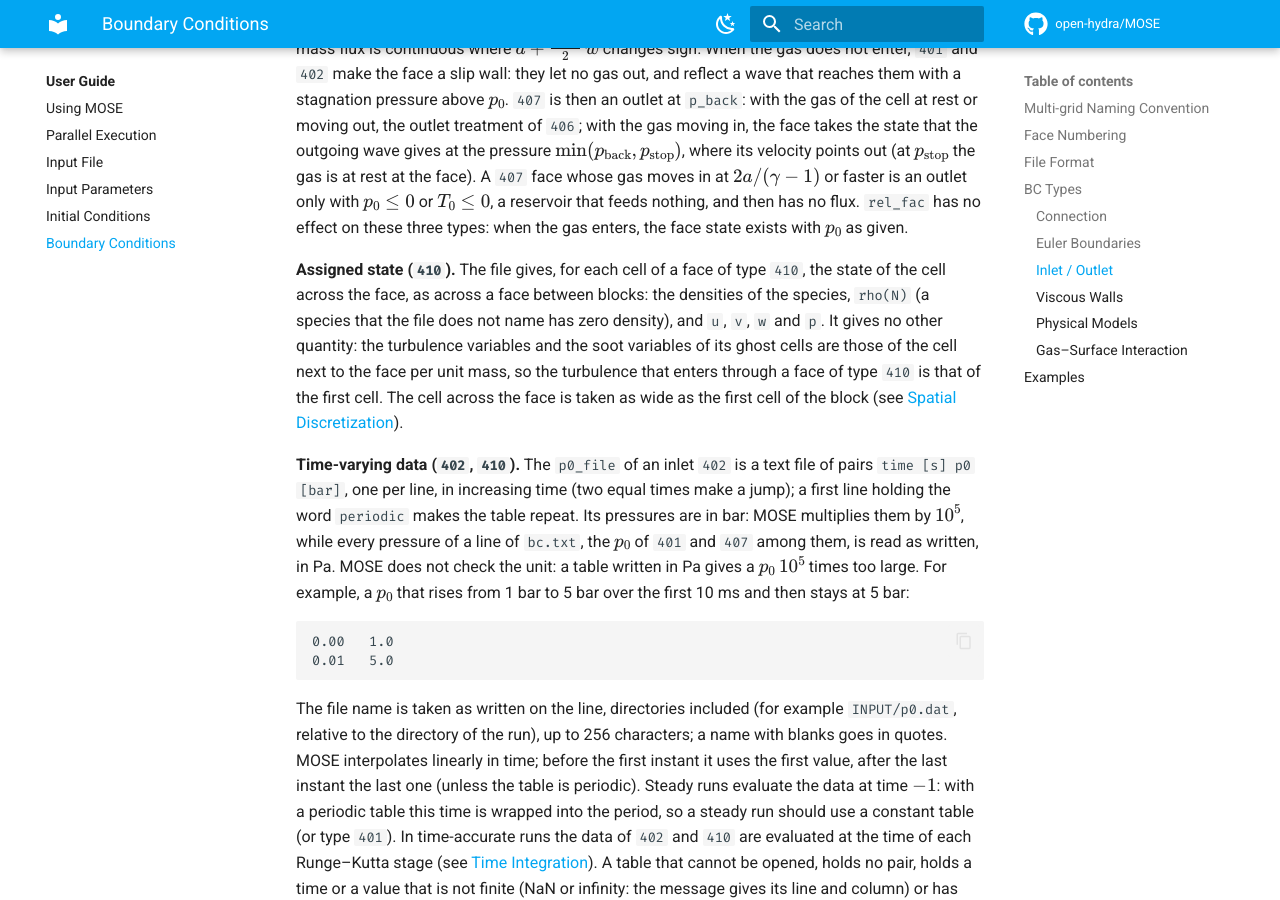
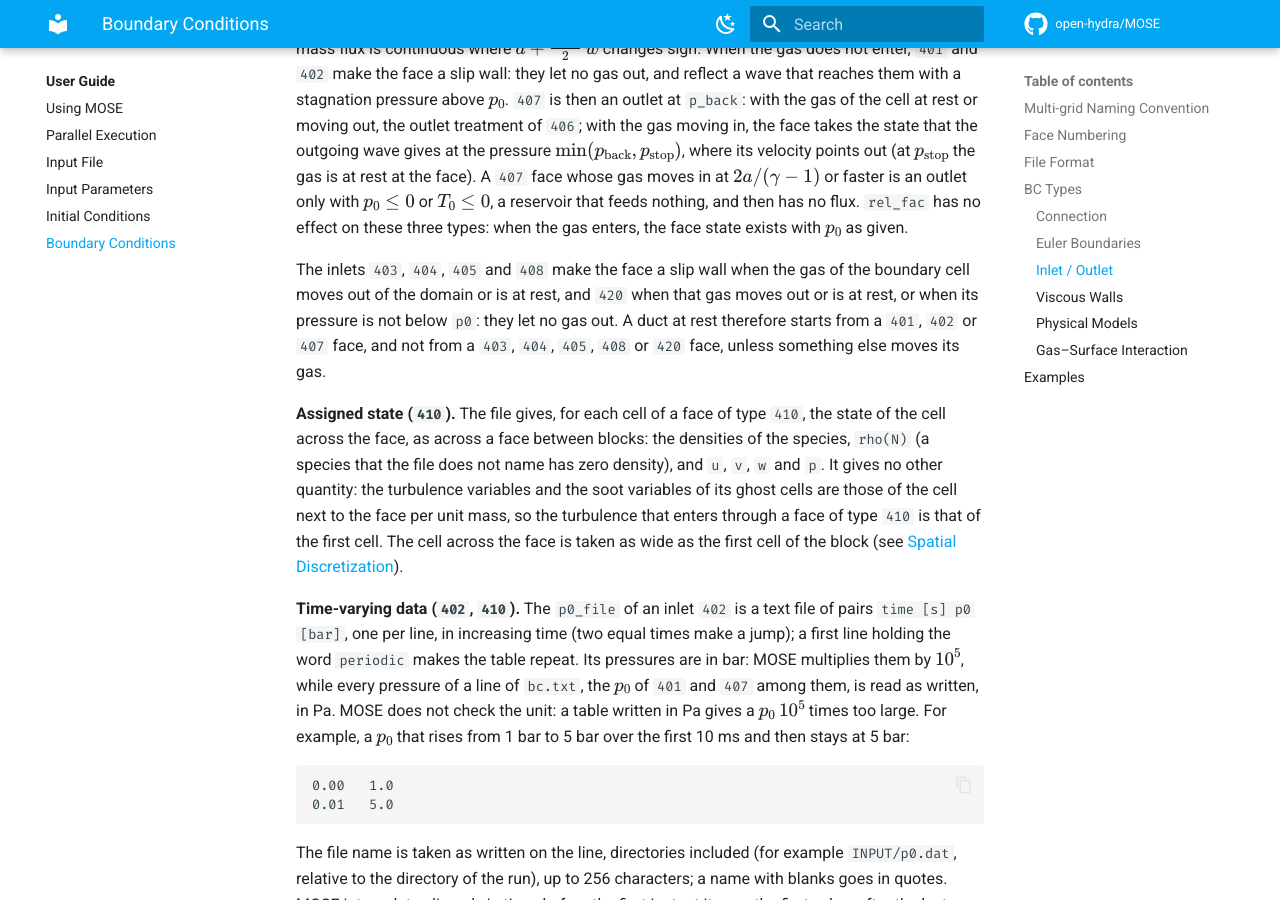
Before and after one commit to open-hydra/MOSE, an MkDocs documentation site: the page built from docs/user/boundary-conditions.md, in a window 1280 px wide and 900 px high, scrolled down 7664 px. Built offline with MkDocs 1.6.1 and Material for MkDocs 9.7.7, drawn with Linux system fonts in a browser that asks for light colours; comment, search, counter and statistics services are not loaded.

Commit message:
Docs: state where the inlets make the face a slip wall
Why: the guide said when the inlets 401 and 402 make the face a slip
wall, but not that 403, 404, 405, 408 and 420 do so too, nor when.

Cause: the guide described the slip wall of the inlets at total
conditions only.

Fix: docs/user/boundary-conditions.md, after the paragraph on the inlets
at total conditions: 403, 404, 405 and 408 make the face a slip wall
when the gas of the boundary cell moves out of the domain or is at rest,
and 420 when that gas moves out or is at rest, or when its pressure is
not below p0; so a duct at rest starts from a 401, 402 or 407 face, and
not from a 403, 404, 405, 408 or 420 face, unless something else moves
its gas.

Before and after: documentation only. No line of code, no input of a
case, no criterion and no registration of a test changes, so no run
changes, with the default values or without.

Proof: mkdocs build --strict passes with no warning, and every link with
an anchor of the guide (115) resolves on the built site. In a 1-D tube
of air at rest, one forward Euler step lets no mass in through a 403,
404, 405 or 408 face (the data of the 403, 404 and 408 faces give 0.3
rho a), and none through a 420 face with p0 = 2 p, where the reservoir
would feed 0.770 rho a.

Basis: read in the code at this commit. 403, 404, 408 and 405
(Lib_BC_Fluxes_Inflow.f90:109-112, :193-196, :272-275, :350-353): the
routine returns with error 1 when BC_Sign * Un >= 0, the velocity of the
boundary cell along the outward normal (Setup_Inflow_Geometry,
:661-663), and with error 1 the caller gives the face the slip wall of
BC_Symmetry_Eul (Mod_BC_Fluxes.f90:162, :171, :182, :207). 420
(Lib_BC_Fluxes_Inflow_Nozzle.f90:81-86): error 1 also when the pressure
of the boundary cell is not below p0, and the slip wall
(Mod_BC_Fluxes.f90:218-219). 401, 402 (Lib_BC_Fluxes_Inflow.f90:66-74)
and 407 (Lib_BC_Fluxes_FarField.f90:67-82): the gas enters when
Stagn_Inflow finds p0 above p_stop, the pressure of the cell when it is
at rest.

Class: D (documentation).

Co-Authored-By: Claude Opus 5.5 <noreply@anthropic.com>

```diff
--- a/docs/user/boundary-conditions.md
+++ b/docs/user/boundary-conditions.md
@@ -249,6 +249,11 @@ A `407` face whose gas moves in at $2a/(\gamma-1)$ or faster is an outlet only w
 reservoir that feeds nothing, and then has no flux. `rel_fac` has no effect on these three types: when the gas enters,
 the face state exists with $p_0$ as given.
 
+The inlets `403`, `404`, `405` and `408` make the face a slip wall when the gas of the boundary cell moves out of the
+domain or is at rest, and `420` when that gas moves out or is at rest, or when its pressure is not below `p0`: they
+let no gas out. A duct at rest therefore starts from a `401`, `402` or `407` face, and not from a `403`, `404`, `405`,
+`408` or `420` face, unless something else moves its gas.
+
 **Assigned state (`410`).** The file gives, for each cell of a face of type `410`, the state of the cell across the face,
 as across a face between blocks: the densities of the species, `rho(N)` (a species that the file does not name has zero
 density), and `u`, `v`, `w` and `p`. It gives no other quantity: the turbulence variables and the soot variables of its
```
